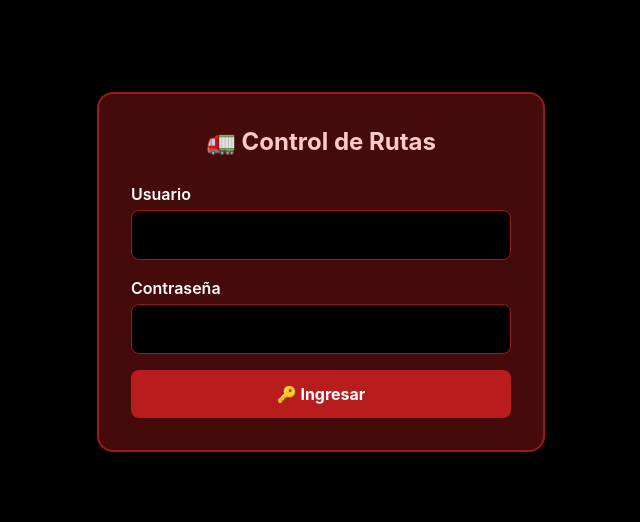
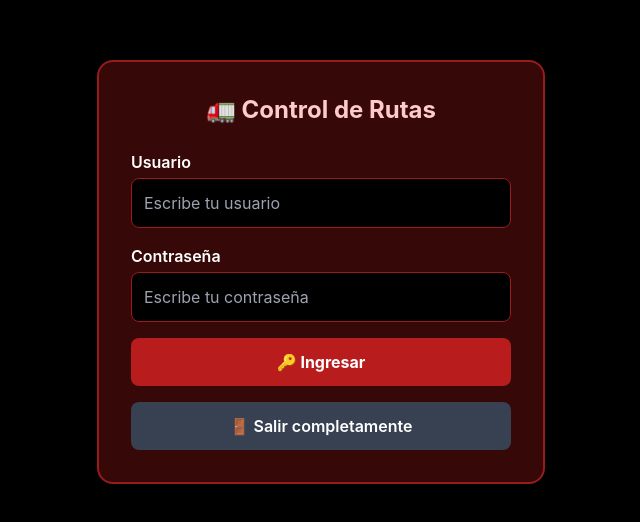
Before and after one commit to djchazan39-commits/api-control-rutas, a React (Vite) app in the folder frontend/: page / in a window 1280 px wide. Shown: the part 128-650 px from the top of the page, without its empty margins (319-959 px from the left). Built offline with nearby package versions, Linux system fonts and the light colour scheme.

Commit message:
Arreglar botones, salir y pantalla en blanco

```diff
--- a/frontend/src/components/Layout.tsx
+++ b/frontend/src/components/Layout.tsx
@@ -37,7 +37,7 @@ const menusPorRol: Record<string, { to: string; label: string }[]> = {
 };
 
 export default function Layout() {
-  const { usuarioActivo, setDatos } = useDatos();
+  const { usuarioActivo } = useDatos();
   const navigate = useNavigate();
   const menu = usuarioActivo ? menusPorRol[usuarioActivo.rol] || [] : [];
 
@@ -47,25 +47,57 @@ export default function Layout() {
   }
 
   return (
-    <div className="min-h-screen bg-gradient-to-b from-red-950 to-black text-white">
+    <div className="min-h-screen bg-gradient-to-b from-red-950 to-black text-white flex flex-col">
+      {/* Encabezado */}
       <header className="bg-black/60 border-b border-red-800 p-4">
         <div className="max-w-6xl mx-auto flex justify-between items-center">
-          <h1 className="text-xl font-bold text-red-200">🚛 Control de Rutas — {usuarioActivo?.nombre} ({usuarioActivo?.rol})</h1>
-          <button onClick={cerrarSesion} className="bg-red-700 hover:bg-red-600 px-4 py-2 rounded-lg font-semibold">🚪 Cerrar Sesión</button>
+          <h1 className="text-xl font-bold text-red-200">
+            🚛 Control de Rutas — {usuarioActivo?.nombre} ({usuarioActivo?.rol})
+          </h1>
+          <button
+            onClick={cerrarSesion}
+            className="bg-red-700 hover:bg-red-600 px-4 py-2 rounded-lg font-semibold"
+          >
+            🚪 Cerrar Sesión
+          </button>
         </div>
       </header>
 
-      <div className="max-w-6xl mx-auto p-4 flex flex-col md:flex-row gap-4">
-        <nav className="w-full md:w-56 space-y-2">
-          {menu.map(item => (
-            <Link key={item.to} to={item.to} className="block bg-red-900/40 hover:bg-red-800/60 p-3 rounded-lg font-semibold transition">
-              {item.label}
-            </Link>
-          ))}
-          <button onClick={() => navigate('/dashboard')} className="w-full mt-4 bg-gray-700 hover:bg-gray-600 p-2 rounded-lg">← Volver al Inicio</button>
+      {/* Contenido principal */}
+      <div className="max-w-6xl mx-auto p-4 flex flex-col md:flex-row gap-4 flex-1">
+        {/* Menú a la izquierda */}
+        <nav className="w-full md:w-56 space-y-2 flex flex-col">
+          <div className="flex-1 space-y-2">
+            {menu.map(item => (
+              <Link
+                key={item.to}
+                to={item.to}
+                className="block bg-red-900/40 hover:bg-red-800/60 p-3 rounded-lg font-semibold transition"
+              >
+                {item.label}
+              </Link>
+            ))}
+          </div>
+
+          {/* Botones en la PARTE DE ABAJO */}
+          <div className="mt-6 pt-4 border-t border-red-800 space-y-2">
+            <button
+              onClick={() => navigate('/dashboard')}
+              className="w-full bg-gray-700 hover:bg-gray-600 p-3 rounded-lg font-semibold"
+            >
+              🏠 Volver al Inicio
+            </button>
+            <button
+              onClick={() => { localStorage.clear(); navigate('/'); }}
+              className="w-full bg-gray-800 hover:bg-gray-700 p-3 rounded-lg text-sm"
+            >
+              🚪 Salir completamente
+            </button>
+          </div>
         </nav>
 
-        <main className="flex-1 bg-black/40 border border-red-800 rounded-xl p-6">
+        {/* Contenido de cada página */}
+        <main className="flex-1 bg-black/40 border border-red-800 rounded-xl p-6 min-h-[500px]">
           <Outlet />
         </main>
       </div>
--- a/frontend/src/main.tsx
+++ b/frontend/src/main.tsx
@@ -28,7 +28,10 @@ ReactDOM.createRoot(document.getElementById('root')!).render(
     <DatosProvider>
       <BrowserRouter>
         <Routes>
+          {/* Pantalla de Login */}
           <Route path="/" element={<Login />} />
+
+          {/* Rutas protegidas con Layout */}
           <Route path="/dashboard" element={
             <RutaProtegida>
               <Layout />
@@ -46,6 +49,9 @@ ReactDOM.createRoot(document.getElementById('root')!).render(
             <Route path="respaldo" element={<RespaldoPage />} />
             <Route path="combustible" element={<CombustiblePage />} />
           </Route>
+
+          {/* Cualquier otra dirección va al Login */}
+          <Route path="*" element={<Navigate to="/" replace />} />
         </Routes>
       </BrowserRouter>
     </DatosProvider>
--- a/frontend/src/pages/Login.tsx
+++ b/frontend/src/pages/Login.tsx
@@ -38,10 +38,16 @@ export default function Login() {
     navigate('/dashboard');
   }
 
+  function salirCompleto() {
+    localStorage.clear();
+    alert('✅ Se cerró todo completamente');
+  }
+
   return (
     <div className="min-h-screen bg-black text-white flex items-center justify-center p-4">
-      <div className="bg-red-950 border-2 border-red-800 rounded-2xl p-8 w-full max-w-md shadow-2xl">
+      <div className="bg-red-950/80 border-2 border-red-800 rounded-2xl p-8 w-full max-w-md shadow-2xl">
         <h1 className="text-2xl font-bold text-center mb-6 text-red-200">🚛 Control de Rutas</h1>
+
         <form onSubmit={ingresar} className="space-y-4">
           <div>
             <label className="block mb-1 font-semibold">Usuario</label>
@@ -50,6 +56,7 @@ export default function Login() {
               value={usuario}
               onChange={e => setUsuario(e.target.value)}
               className="w-full p-3 rounded-lg bg-black border border-red-800 focus:border-red-500 outline-none"
+              placeholder="Escribe tu usuario"
             />
           </div>
           <div>
@@ -59,14 +66,24 @@ export default function Login() {
               value={clave}
               onChange={e => setClave(e.target.value)}
               className="w-full p-3 rounded-lg bg-black border border-red-800 focus:border-red-500 outline-none"
+              placeholder="Escribe tu contraseña"
             />
           </div>
+
           <button
             type="submit"
             className="w-full bg-red-700 hover:bg-red-600 p-3 rounded-lg font-bold transition"
           >
             🔑 Ingresar
           </button>
+
+          <button
+            type="button"
+            onClick={salirCompleto}
+            className="w-full bg-gray-700 hover:bg-gray-600 p-3 rounded-lg font-semibold transition mt-2"
+          >
+            🚪 Salir completamente
+          </button>
         </form>
       </div>
     </div>
```
